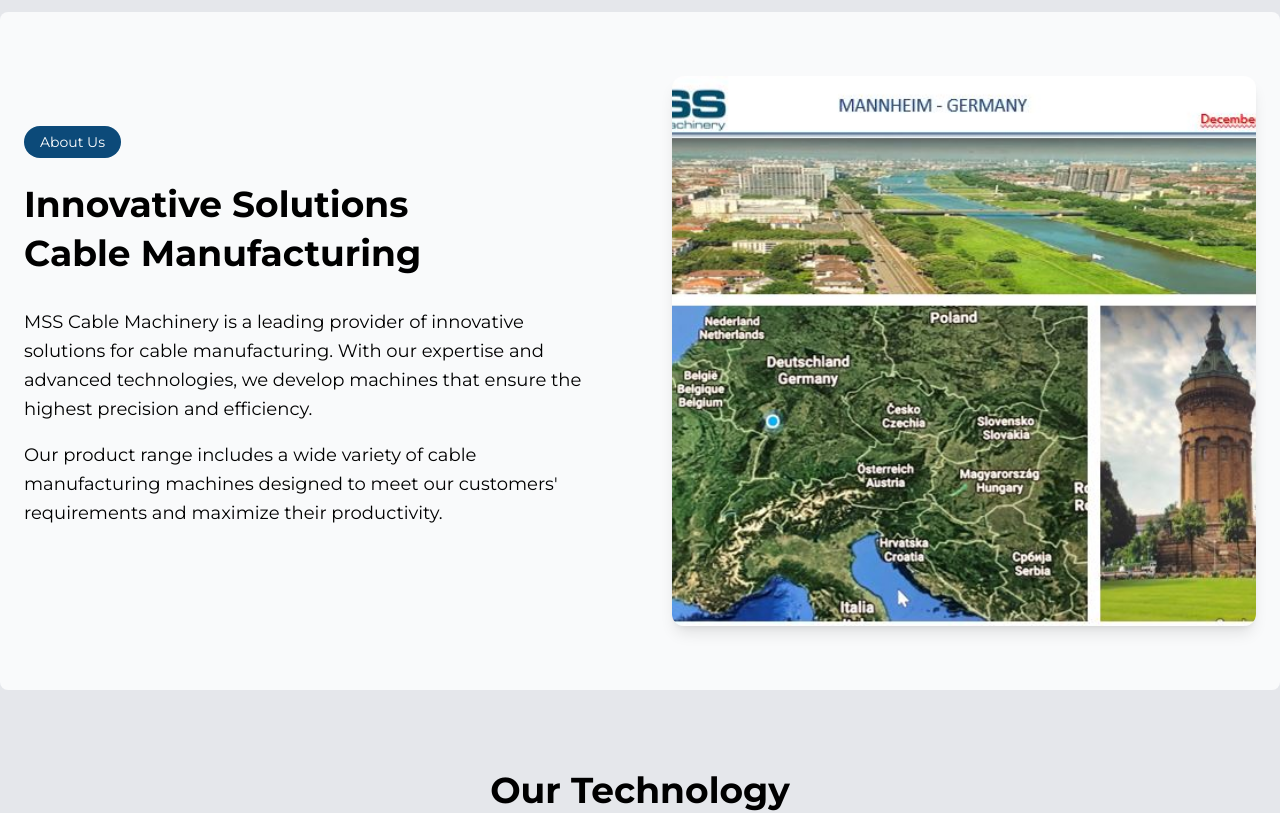
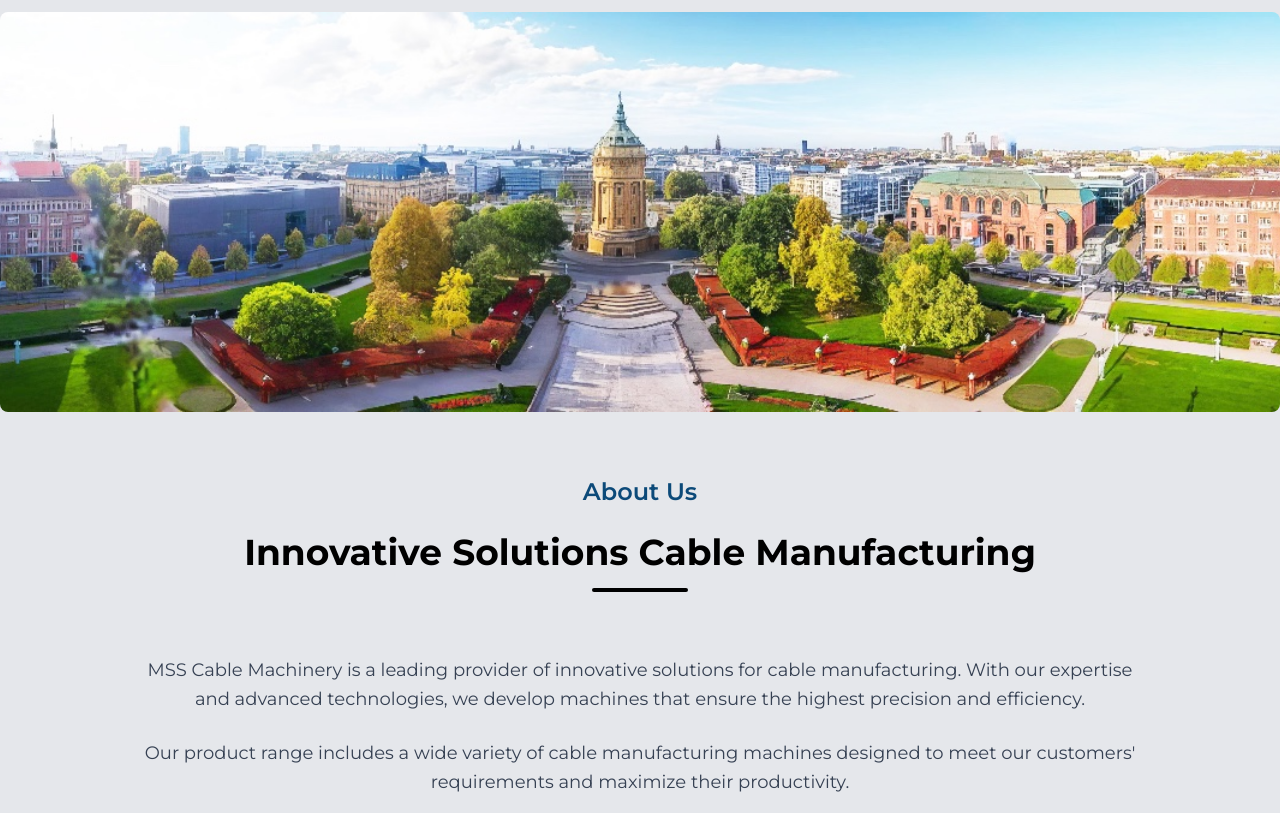
Before and after one commit to t4ner/mss-website, a React (Vite) app: page / in a window 1280 px wide. Shown: the part 860-1673 px from the top of the page. Built offline with nearby package versions, Linux system fonts and the light colour scheme.

Commit message:
companyinfo updated

```diff
--- a/src/components/CompanyInfo.jsx
+++ b/src/components/CompanyInfo.jsx
@@ -2,65 +2,61 @@ import React from "react";
 import companyInfo from "/homeImage/companyInfo.jpg";
 import { motion } from "framer-motion";
 import { useTranslation } from "react-i18next";
+
 const CompanyInfo = () => {
   const { t } = useTranslation();
   return (
     <section aria-label="Company Information" className="company-info-section">
-      <div className="bg-gray-50  text-black py-8 lg:py-16 relative overflow-hidden container mx-auto rounded-lg">
-        <div className="container mx-auto px-6">
-          <motion.article
+      {/* Full width image section */}
+      <motion.div
         initial={{ opacity: 0 }}
         animate={{ opacity: 1 }}
         transition={{ duration: 0.6 }}
-            className="flex flex-col lg:flex-row items-center lg:gap-16"
-          >
-            {/* Sol içerik */}
-            <div className="lg:w-1/2">
-              <header className="mb-12">
-                <div className="inline-block bg-[#0C4A79] text-white backdrop-blur-sm px-4 py-1.5 rounded-full text-xs lg:text-sm mb-6">
-                  {t("companyInfo.aboutUs")}
-                </div>
-
-                <h1 className="text-lg lg:text-4xl font-bold mb-8 leading-tight font-krona">
-                  <span className="block ">
-                    {t("companyInfo.innovativeSolutions")}
-                  </span>
-                  <span className="block mt-1">
-                    {t("companyInfo.cableManufacturing")}
-                  </span>
-                </h1>
-
-                <div className="space-y-4 text-sm lg:text-lg leading-relaxed mb-10">
-                  <p itemProp="description">
-                    {t("companyInfo.mainDescription")}
-                  </p>
-                  <p>
-                    {t("companyInfo.productRange")}
-                  </p>
-                </div>
-              </header>
-            </div>
-
-            {/* Sağ içerik - Resim */}
-            <motion.div
-              initial={{ opacity: 0 }}
-              animate={{ opacity: 1 }}
-              transition={{ duration: 0.6, delay: 0.2 }}
-              className="lg:w-1/2 relative"
+        className="container h-[150px] lg:h-[400px] rounded-lg relative overflow-hidden"
       >
         <img
           src={companyInfo}
-                alt="MSS Cable Machinery Manufacturing Facility and Equipment"
-                className="w-full lg:h-[550px] object-cover rounded-xl shadow-lg"
+          alt="MSS Cable Machinery Manufacturing Facility"
+          className="w-full h-full object-cover"
           loading="lazy"
           itemProp="image"
         />
+      </motion.div>
 
-              {/* İstatistik kartı */}
-
-            </motion.div>
+      {/* Content section */}
+      <div className="container mx-auto px-4 pt-10 lg:pt-16">
+        <motion.article
+          initial={{ opacity: 0, y: 20 }}
+          animate={{ opacity: 1, y: 0 }}
+          transition={{ duration: 0.6, delay: 0.2 }}
+          className="max-w-5xl mx-auto text-center"
+        >
+          <h2 className=" lg:text-2xl font-semibold mb-6 text-[#0C4A79]">
+            {t("companyInfo.aboutUs")}
+          </h2>
+          <motion.section
+          initial={{ opacity: 0, y: -20 }}
+          whileInView={{ opacity: 1, y: 0 }}
+          transition={{ duration: 0.6 }}
+          className="text-center mb-10 lg:mb-16"
+          aria-labelledby="technology-heading"
+        >
+          <h3 className="text-lg lg:text-4xl font-bold mb-4">
+            {t("companyInfo.innovativeSolutions")}{" "}
+            {t("companyInfo.cableManufacturing")}
+          </h3>
+          <div
+            className="w-24 h-1 bg-black mx-auto rounded-full"
+            role="presentation"
+          ></div>
+        </motion.section>
+          <div className="space-y-6 text-lg leading-relaxed text-sm lg:text-lg">
+            <p className="text-gray-700" itemProp="description">
+              {t("companyInfo.mainDescription")}
+            </p>
+            <p className="text-gray-700">{t("companyInfo.productRange")}</p>
+          </div>
         </motion.article>
-        </div>
       </div>
     </section>
   );
```
Also changed, not shown: public/homeImage/companyInfo.jpg. Lines whose indentation alone changed are shown as unchanged.
